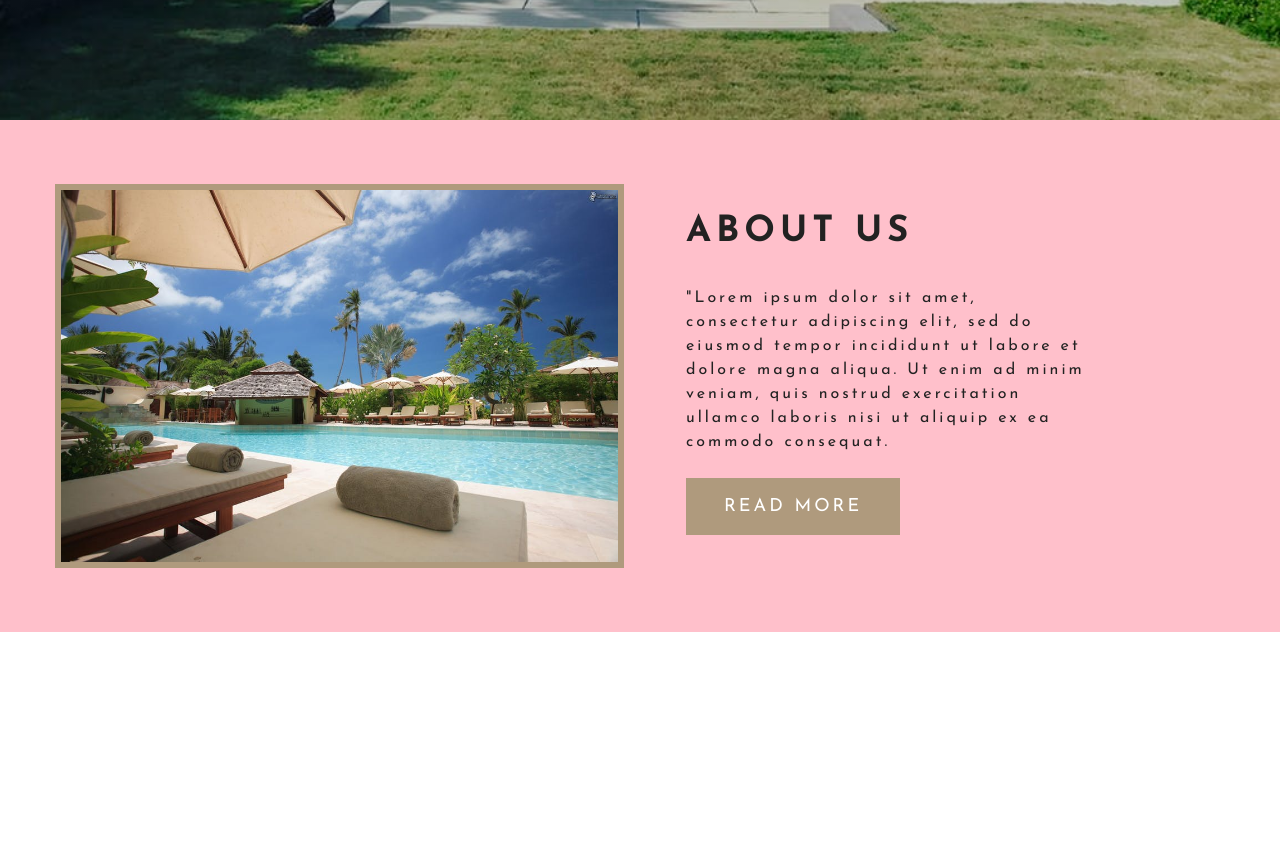
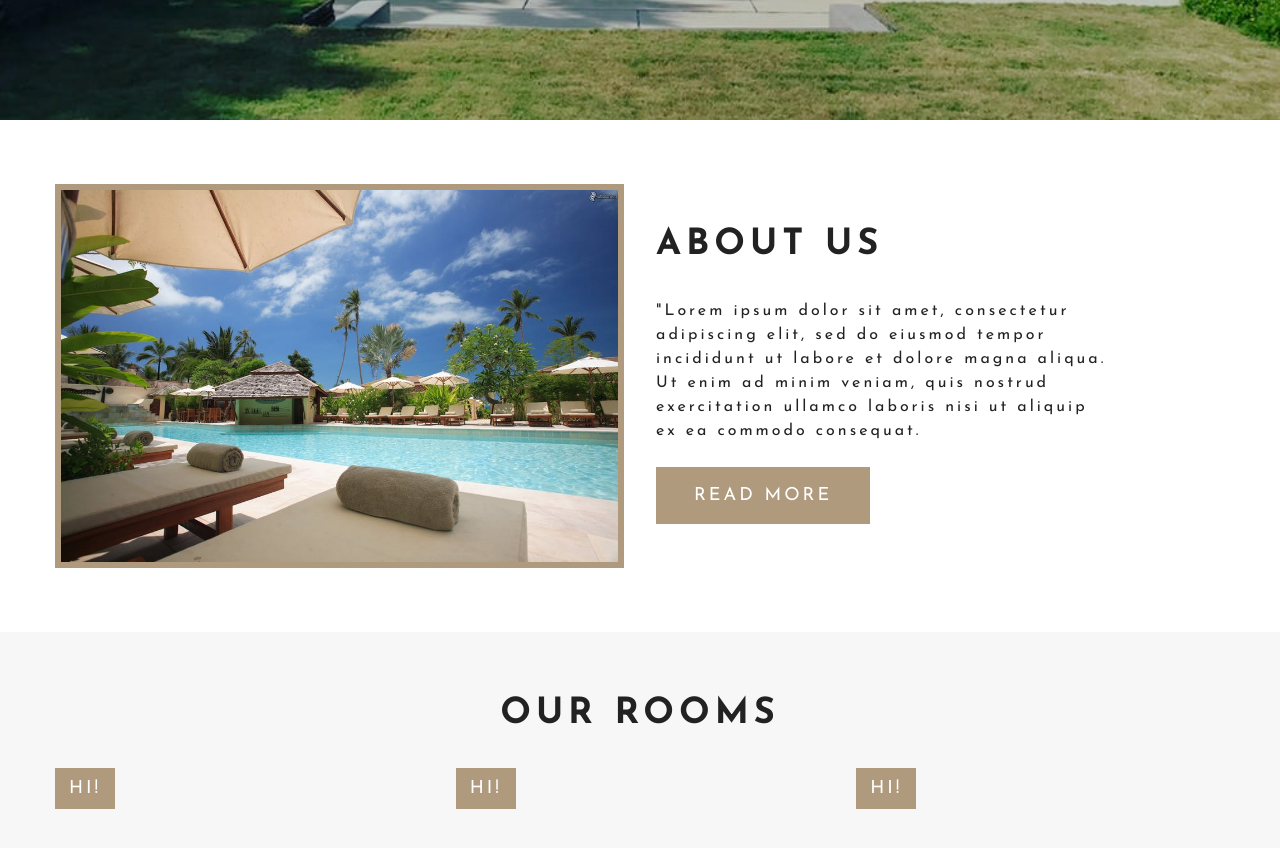
Before and after one commit to LagiewkaMarta/reactStyledComponents, a React (Create React App) app: page / in a window 1280 px wide. Shown: the part 680-1528 px from the top of the page. Before the commit the page ends 1312 px from the top, so only its background shows below. Built offline with nearby package versions, Linux system fonts and the light colour scheme.

Commit message:
started working on room and rooms components

```diff
--- a/src/components/globals/Buttons.js
+++ b/src/components/globals/Buttons.js
@@ -21,3 +21,7 @@ export const PrimaryBtn = styled.button`
     ${({t,r,b,l}) => `margin: ${t || 0 } ${r || 0 } ${b || 0 } ${l || 0 }`};
 
 `
+
+export const SmallBtn = styled(PrimaryBtn)`
+padding: ${setRem(9)} ${setRem(12)};
+`
--- a/src/components/globals/Title.js
+++ b/src/components/globals/Title.js
@@ -2,7 +2,7 @@ import React from 'react';
 import styled from 'styled-components';
 import {setRem, setFont, setLetterSpacing} from "../../styles";
 
-const Title = ({className, title,center}) => {
+const Title = ({className, title, center}) => {
     return (
         <h3 className={className}>
             {title}
--- a/src/components/home/About.js
+++ b/src/components/home/About.js
@@ -14,14 +14,19 @@ import styled from "styled-components";
 
 const About = () => {
   return (
-    <Section color="pink">
+    <Section>
       <AboutCenter>
         <div className="about-img">
           <img src={aboutImg} alt="about us" />
         </div>
         <div className="about-info">
           <Title title="About us" />
-        <p>"Lorem ipsum dolor sit amet, consectetur adipiscing elit, sed do eiusmod tempor incididunt ut labore et dolore magna aliqua. Ut enim ad minim veniam, quis nostrud exercitation ullamco laboris nisi ut aliquip ex ea commodo consequat.</p>
+          <p>
+            "Lorem ipsum dolor sit amet, consectetur adipiscing elit, sed do
+            eiusmod tempor incididunt ut labore et dolore magna aliqua. Ut enim
+            ad minim veniam, quis nostrud exercitation ullamco laboris nisi ut
+            aliquip ex ea commodo consequat.
+          </p>
           <PrimaryBtn>read more</PrimaryBtn>
         </div>
       </AboutCenter>
@@ -29,20 +34,20 @@ const About = () => {
   );
 };
 const AboutCenter = styled.div`
-.about-image-rendering, .about-info {
+  .about-img,
+  .about-info {
     padding: ${setRem(30)};
   }
   .about-img {
     img {
       width: 100%;
       display: block;
-        ${setBorder({width:setRem(6), color: setColor.primaryColor})}
+      ${setBorder({ width: setRem(6), color: setColor.primaryColor })}
     }
   }
   .about-info {
     p {
       ${setLetterSpacing(3)}
-
     }
   }
   width: 90vw;
@@ -53,16 +58,16 @@ max-width: 1170px;
 display: grid;
 grid-template-columns: 1fr 1fr;
 grid-column-gap: ${setRem(32)};
-.about-img {
-    align-self: center;
-}
 .about-info{
     p{
         width: 80%;
     }
 }
+.about-img,
+.about-info {
+    padding: ${setRem(0)};
+    align-self: center;
+  }
 `}
-
-
 `;
 export default About;
--- /dev/null
+++ b/src/components/home/Room.js
@@ -0,0 +1,12 @@
+import React from 'react';
+import {SmallBtn} from "../globals/Buttons";
+
+const Room = () => {
+    return (
+        <div>
+            <SmallBtn>hi!</SmallBtn>
+        </div>
+    )
+}
+
+export default Room
--- /dev/null
+++ b/src/components/home/Rooms.js
@@ -0,0 +1,42 @@
+import React, { Component } from "react";
+import Room from "./Room";
+import styled from "styled-components";
+import Title from "../globals/Title";
+import { Section } from "../globals/Section";
+import rooms from "./rooms-data";
+import { setColor, media, setRem } from "../../styles";
+
+export default class Rooms extends Component {
+  state = {
+    rooms: rooms
+  };
+  render() {
+    return (
+      <Section color={setColor.lightGrey}>
+        <Title title="our rooms" center />
+        <RoomsCenter>
+            {this.state.rooms.map(room => {
+                return <Room room = {room} key={room.id}></Room>
+            })}
+        </RoomsCenter>
+      </Section>
+    );
+  }
+}
+
+const RoomsCenter = styled.div`
+width: 90vw;
+margin: 0 auto;
+${media.tablet`
+display: grid;
+grid-template-columns: 1fr 1fr;
+grid-column-gap:${setRem(32)};
+`}
+${media.desktop`
+width: 100vw;
+max-width: 1170px;
+`}
+${media.large`
+grid-template-columns: repeat(3, 1fr);
+`}
+`
--- a/src/pages/Home.js
+++ b/src/pages/Home.js
@@ -1,12 +1,14 @@
 import React from "react";
 import Header from "../components/home/Header";
 import About from "../components/home/About";
+import Rooms from "../components/home/Rooms";
 
 const Home = () => {
   return (
     <>
       <Header />
       <About />
+      <Rooms/>
     </>
   );
 };
```
Also changed, not shown: src/components/home/rooms-data.js (renamed from src/rooms-data.js). Lines whose indentation alone changed are shown as unchanged.
